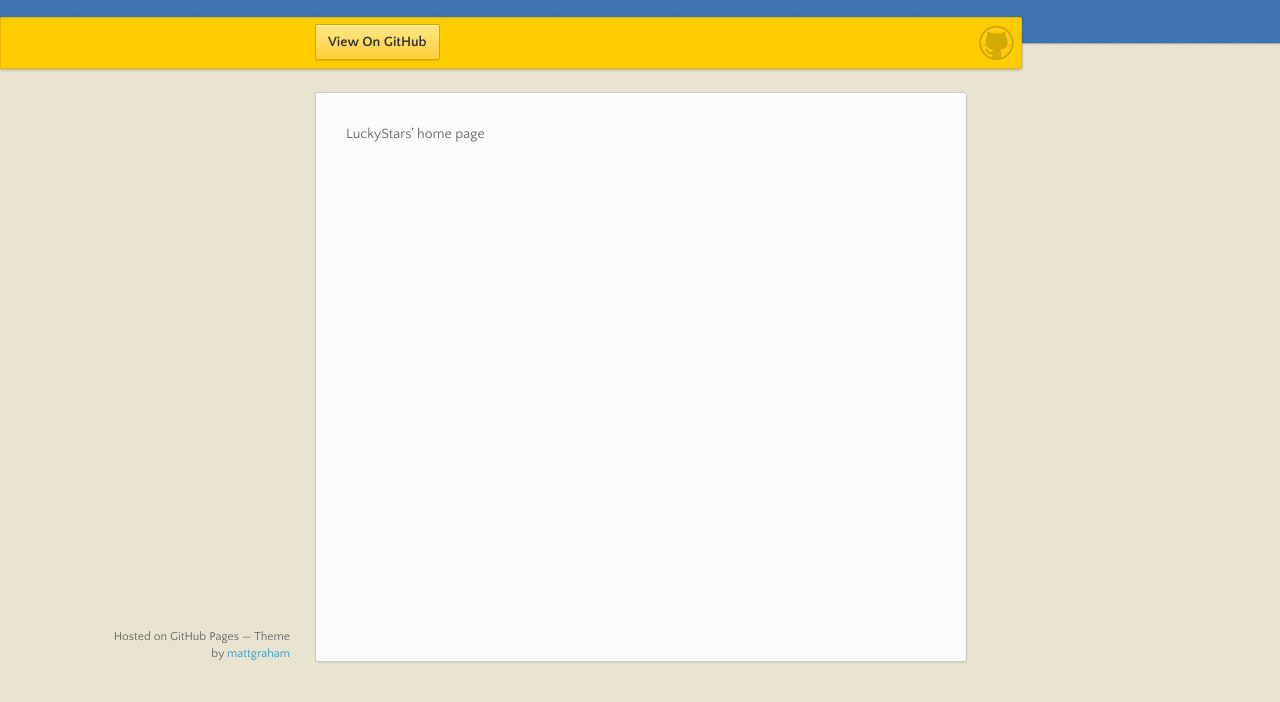
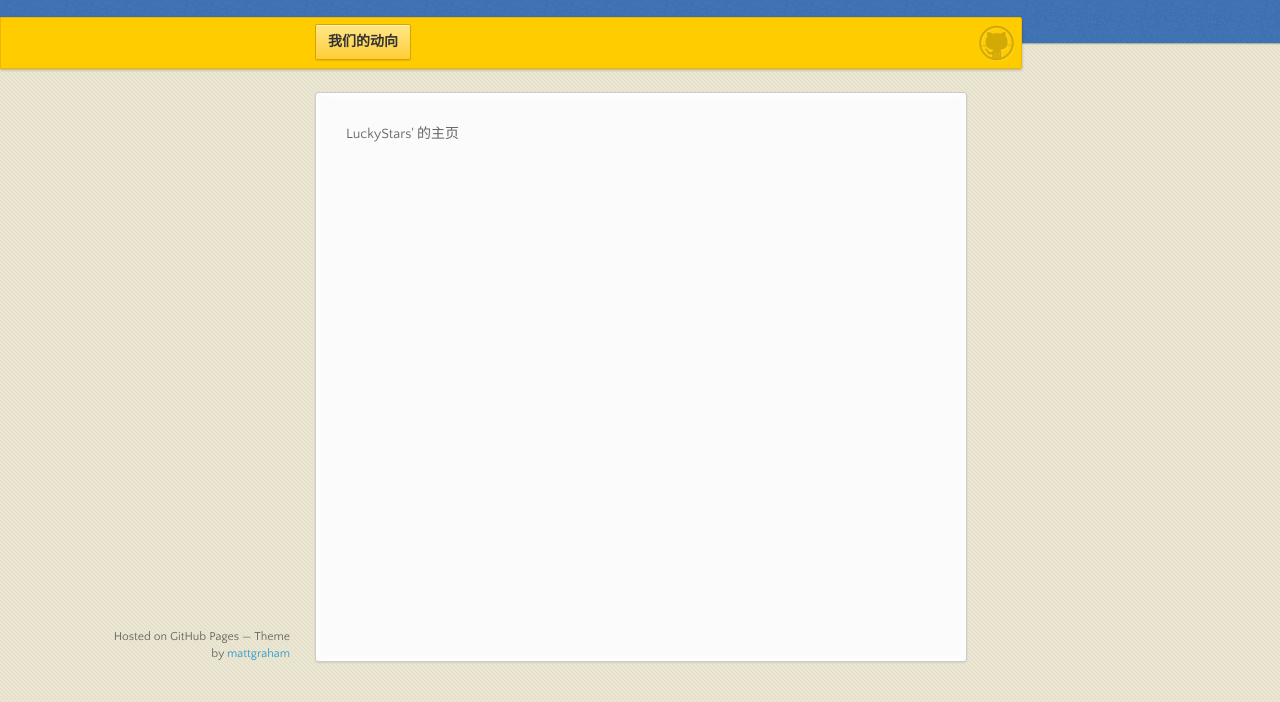
Before and after one commit to LuckyStars/luckystars.github.com, a plain HTML site: page index.html in a window 1280 px wide. Shown: the part 98-800 px from the top of the page. Drawn offline with nearby package versions, Linux system fonts and the light colour scheme.

Commit message:
Update index.html

```diff
--- a/index.html
+++ b/index.html
@@ -24,7 +24,7 @@
       <div id="banner">
         <span id="logo"></span>
 
-        <a href="https://github.com/LuckyStars" class="button fork"><strong>View On GitHub</strong></a>
+        <a href="https://github.com/LuckyStars" class="button fork"><strong>我们的动向</strong></a>
       </div><!-- end banner -->
 
     <div class="wrapper">
@@ -32,7 +32,7 @@
         <ul></ul>
       </nav>
       <section>
-        <p>LuckyStars' home page</p>
+        <p>LuckyStars' 的主页</p>
       </section>
       <footer>
         <p><small>Hosted on GitHub Pages &mdash; Theme by <a href="http://twitter.com/#!/michigangraham">mattgraham</a></small></p>
```
